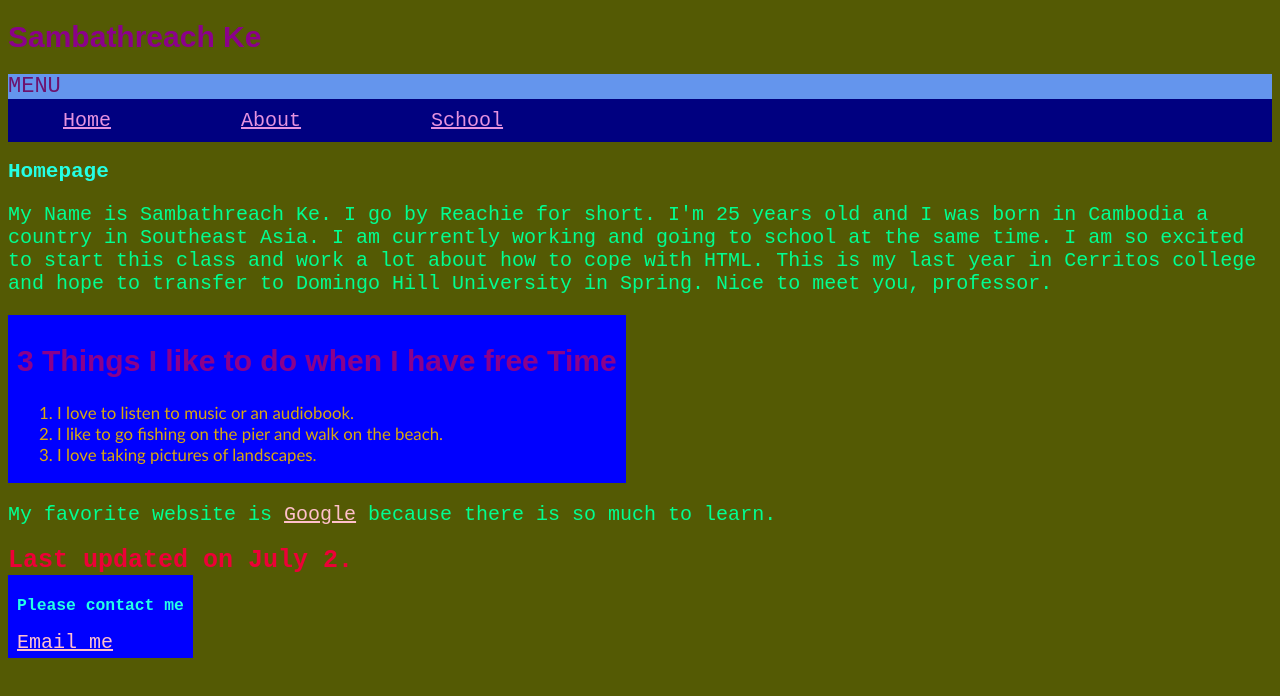
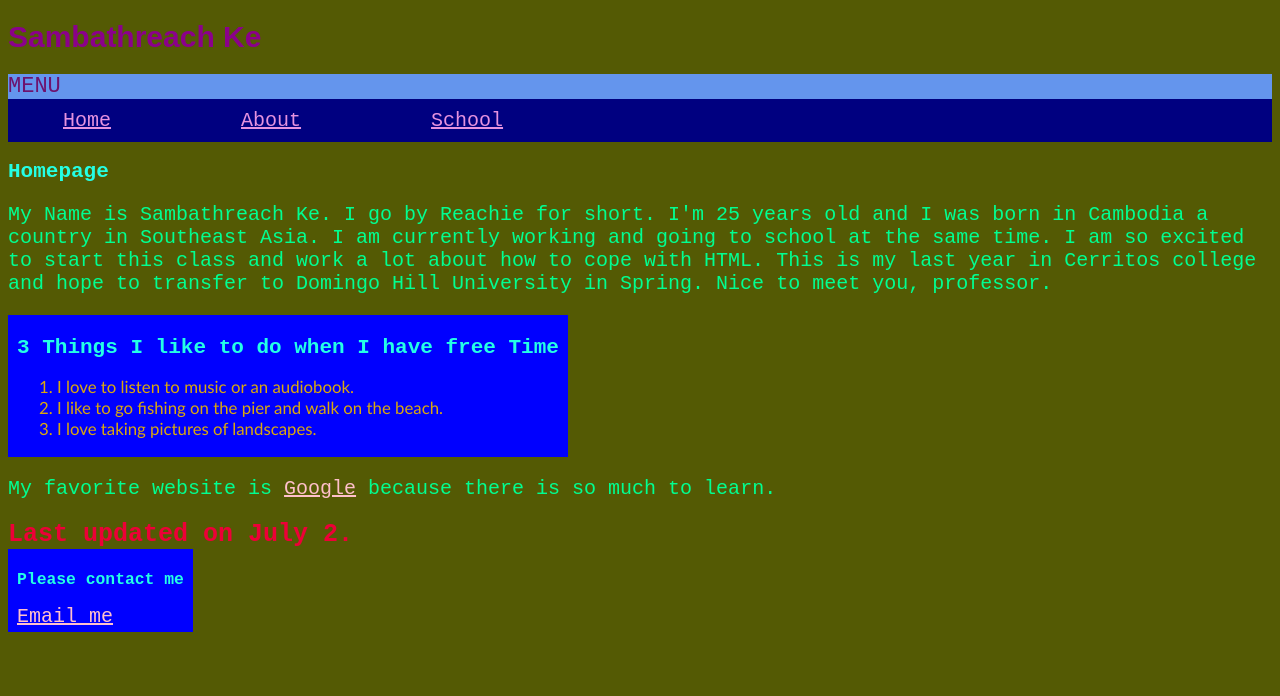
Before and after one commit to Spikie45/Project1-3, a plain HTML site: page index.html in a window 1280 px wide. Drawn offline with Linux system fonts and the light colour scheme.

Commit message:
index.html

```diff
--- a/index.html
+++ b/index.html
@@ -17,7 +17,7 @@
         <h2>Homepage</h2>
         <p>My Name is Sambathreach Ke. I go by Reachie for short. I'm 25 years old and I was born in Cambodia a country in Southeast Asia. I am currently working and going to school at the same time. I am so excited to start this class and work a lot about how to cope with HTML. This is my last year in Cerritos college and hope to transfer to Domingo Hill University in Spring. Nice to meet you, professor.</p>
         <section class="htsbg">
-            <h1>3 Things I like to do when I have free Time</h1>
+            <h2>3 Things I like to do when I have free Time</h2>
             <ol>
             <li>I love to listen to music or an audiobook.</li>
             <li>I like to go fishing on the pier and walk on the beach.</li>
```
